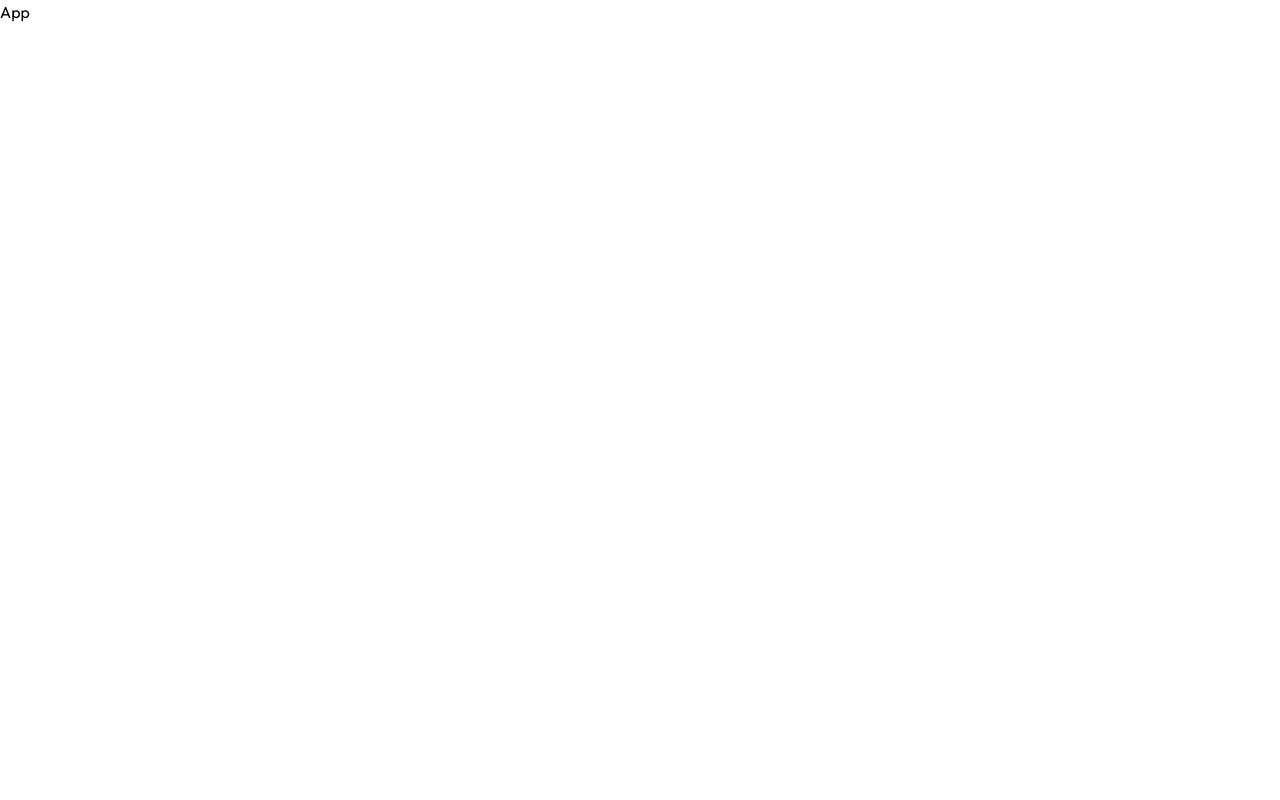
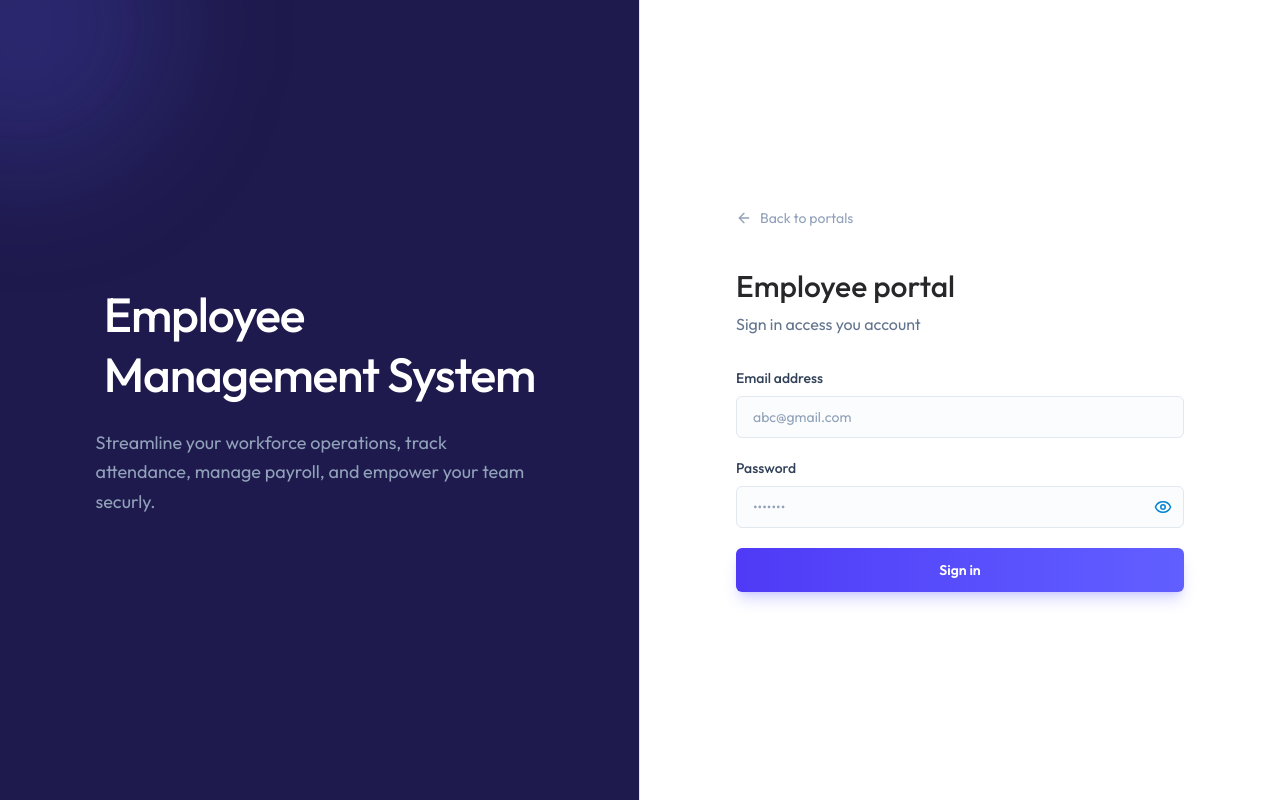
Before and after one commit to Vaibhav6234/EMS---MERN, a React (Vite) app in the folder frontend/: page /login/employee in a window 1280 px wide. Built offline with nearby package versions, Linux system fonts and the light colour scheme.

Commit message:
login form Ui completed

```diff
--- a/frontend/src/App.jsx
+++ b/frontend/src/App.jsx
@@ -1,10 +1,40 @@
-import React from 'react'
-
+import React from "react";
+import { Toaster } from "react-hot-toast";
+import { Navigate, replace, Route, Routes } from "react-router-dom";
+import LoginLanding from "./pages/LoginLanding";
+import Layout from "./pages/Layout";
+import Dashboard from "./pages/Dashboard";
+import Employees from "./pages/Employees";
+import Attandence from "./pages/Attandence";
+import Leave from "./pages/Leave";
+import Payslip from "./pages/Payslip";
+import Settings from "./pages/Settings";
+import PrintPlayslip from "./pages/PrintPlayslip";
+import LoginForm from "./components/LoginForm";
 
 const App = () => {
   return (
-    <div>App</div>
-  )
-}
+    <>
+      <Toaster />
+      <Routes>
+        <Route path="/login" element={<LoginLanding />} />
 
-export default App
+        <Route path="/login/admin" element={<LoginForm role="admin" title="Admin portal" subtitle="Sign in to manage the organization" />} />
+        <Route path="/login/employee" element={<LoginForm role="employee" title="Employee portal" subtitle="Sign in access you account" />} />
+
+        <Route element={<Layout />}>
+          <Route path="/dashboard" element={<Dashboard />} />
+          <Route path="/employees" element={<Employees />} />
+          <Route path="/attandence" element={<Attandence />} />
+          <Route path="/leave" element={<Leave />} />
+          <Route path="/payslips" element={<Payslip />} />
+          <Route path="/setting" element={<Settings />} />
+        </Route>
+        <Route path="/print/payslips/:id" element={<PrintPlayslip />} />
+        <Route path="*" element={<Navigate to="/dashboard" />} replace />
+      </Routes>
+    </>
+  );
+};
+
+export default App;
--- /dev/null
+++ b/frontend/src/components/LoginForm.jsx
@@ -0,0 +1,98 @@
+import React, { useState } from "react";
+import LoginLeftSide from "./LoginLeftSide";
+import { Link } from "react-router-dom";
+import { ArrowLeftIcon, EyeIcon, EyeOffIcon, Loader2Icon } from "lucide-react";
+
+const LoginForm = ({ role, title, subtitle }) => {
+  const [email, setEmail] = useState("");
+  const [password, setPassword] = useState("");
+  const [showpassword, setShowPassword] = useState(false);
+  const [error, setError] = useState("");
+  const [loading, setLoading] = useState(false);
+
+  const handleSubmit = async (e) => {
+    e.preventDefault();
+  };
+
+  return (
+    <div className="min-h-screen flex flex-col md:flex-row ">
+      <LoginLeftSide />
+      <div className="flex-1 flex items-center justify-center p-6 sm:p-12 bg-white ">
+        <div className="w-full max-w-md animate-fade-in ">
+          <Link
+            to="/login"
+            className="inline-flex items-center gap-2 text-slate-400 hover:text-slate-700 text-sm mb-10 transition-colors"
+          >
+            <ArrowLeftIcon size={16} /> Back to portals
+          </Link>
+
+          <div className="mb-8">
+            <h1 className="text-2xl sm:text-3xl font-medium text-zinc-800 ">
+              {title}
+            </h1>
+            <p className="text-slate-500 text-sm sm:text-base mt-2 ">
+              {subtitle}
+            </p>
+          </div>
+
+          {error && (
+            <div className="mb-6 p-4 bg-rose-50 border border-rose-200 text-rose-700 text-sm rounded-xl flex items-start gap-3">
+              <div className="w-1.5 h1.5 rounded-full bg-rose-500 mt-1.5 shrink-0" />
+              {error}
+            </div>
+          )}
+
+          <form className="space-y-5" onSubmit={handleSubmit}>
+            <div>
+              <label className="block text-sm font-medium text-slate-700 mb-2">
+                Email address
+              </label>
+              <input
+                type="email"
+                value={email}
+                onChange={(e) => setEmail(e.target.value)}
+                required
+                placeholder="abc@gmail.com"
+              />
+            </div>
+            <div>
+              <label className="block text-sm font-medium text-slate-700 mb-2">
+                Password
+              </label>
+              <div className="relative">
+                <input
+                  type={showpassword ? "text" : "password"}
+                  value={password}
+                  onChange={(e) => setPassword(e.target.value)}
+                  required
+                  className="pr-11"
+                  placeholder="&bull;&bull;&bull;&bull;&bull;&bull;&bull;"
+                />
+                <button
+                  type="button"
+                  className="absolute right-3 top-1/2 -translate-y-1/2 text-sky-600 hover:text-slate-600 transition-colors"
+                  onClick={() => setShowPassword(!showpassword)}
+                >
+                  {showpassword ? (
+                    <EyeOffIcon size={18} />
+                  ) : (
+                    <EyeIcon size={18} />
+                  )}
+                </button>
+              </div>
+            </div>
+            <button
+              type="submit"
+              disabled={loading}
+              className="w-full py-3 bg-linear-to-r from-indigo-600 to-indigo-500 text-white rounded-md text-sm font-semibold hover:from-indigo-700 hover:to-indigo-600 disabled:opacity-50 transition-all duration-200 shadow-lg shadow-indigo-500/25 active:scale-[0.98] flex items-center justify-center"
+            >
+              {loading && <Loader2Icon className="animate-spin h-4 w-4 mr-2" />} Sign in
+            </button>
+          </form>
+        </div>
+      </div>
+    </div>
+  );
+};
+
+export default LoginForm;
--- /dev/null
+++ b/frontend/src/components/LoginLeftSide.jsx
@@ -0,0 +1,21 @@
+import React from "react";
+
+const LoginLeftSide = () => {
+  return (
+    <div className="hidden md:flex w-1/2 bg-indigo-950 relative overflow-hidden border-r border-slate-200 ">
+      <div className="absolute -top-30 -left-30 w-72 h-72 bg-indigo-500/20 rounded-full blur-3xl "></div>
+
+      <div className="relative z-10 flex flex-col items-center justify-center p-12 lg:p-20 w-full h-full ">
+        <h1 className="text-4xl lg:text-5xl font-medium text-white mb-6 leading-tight tracking-tight ">
+          Employee <br /> Management System
+        </h1>
+        <p className="text-slate-400 text-lg max-w-md leading-relaxed ">
+          Streamline your workforce operations, track attendance, manage
+          payroll, and empower your team securly.{" "}
+        </p>
+      </div>
+    </div>
+  );
+};
+
+export default LoginLeftSide;
--- /dev/null
+++ b/frontend/src/pages/Attandence.jsx
@@ -0,0 +1,9 @@
+import React from 'react'
+
+const Attandence = () => {
+  return (
+    <div>Attandence</div>
+  )
+}
+
+export default Attandence
--- /dev/null
+++ b/frontend/src/pages/Dashboard.jsx
@@ -0,0 +1,9 @@
+import React from 'react'
+
+const Dashboard = () => {
+  return (
+    <div>Dashboard</div>
+  )
+}
+
+export default Dashboard
--- /dev/null
+++ b/frontend/src/pages/Employees.jsx
@@ -0,0 +1,9 @@
+import React from 'react'
+
+const Employees = () => {
+  return (
+    <div>Employees</div>
+  )
+}
+
+export default Employees
--- /dev/null
+++ b/frontend/src/pages/Layout.jsx
@@ -0,0 +1,17 @@
+import React from "react";
+import { Outlet } from "react-router-dom";
+
+const Layout = () => {
+  return (
+    <div className="flex h-screen bg-linear-to-br from-slate-50 via-white to-indigo-50/30 " >
+      <p>Sidebar</p>
+      <main className="flex-1 overflow-y-auto" >
+        <div className="p-4 pt-16 sm:p-6 sm:pt-6 lg:p-6 max-w-400 mx-auto " >
+          <Outlet />
+        </div>
+      </main>
+    </div>
+  );
+};
+
+export default Layout;
--- /dev/null
+++ b/frontend/src/pages/Leave.jsx
@@ -0,0 +1,9 @@
+import React from 'react'
+
+const Leave = () => {
+  return (
+    <div>Leave</div>
+  )
+}
+
+export default Leave
--- /dev/null
+++ b/frontend/src/pages/LoginLanding.jsx
@@ -0,0 +1,55 @@
+import React from "react";
+import LoginLeftSide from "../components/LoginLeftSide";
+import { ArrowRightIcon, ShieldIcon, UserIcon } from "lucide-react"
+import { Link } from "react-router-dom";
+
+const LoginLanding = () => {
+
+  const portalOptions = [
+    {
+      to: "/login/admin",
+      title: "Admin Portal",
+      description: "Manage employees, departments, payroll, and system configurations.",
+      icon: ShieldIcon
+    },
+    {
+      to: "/login/employee",
+      title: "Employee Portal",
+      description: "View your profile, track attendance, request time off, and access payslips.",
+      icon: UserIcon
+    }
+  ]
+  return (
+    <div className="min-h-screen flex flex-col md:flex-row">
+      <LoginLeftSide />
+
+      <div className="w-full md:w-1/2 flex flex-col items-center justify-center p-6 sm:p-12 lg:p-16 relative overflow-y-auto min-h-screen ">
+        <div className="w-full max-w-md animate-fade-in relative z-10 " >
+          {/* Header */}
+          <div className="mb-10 text-center md:text-left " >
+            <h2 className="text-3xl font-medium text-slate-900 tracking-light mb-3 " >Welcome Back</h2>
+            <p className="text-slate-500 " >Select your portal to securly  access the system.</p>
+          </div>
+          {/* Portal Lists */}
+          <div className="space-y-4">
+            {portalOptions.map((portal)=>(
+              <Link key={portal.to} to={portal.to} className="group block bg-slate-50 border border-slate-200 rounded-lg p-5 sm:p-6 transition-all duration-300 hover:border-indigo-400 hover:bg-indigo-50 " >
+                <div className="relative z-10 flex items-center justify-between gap-4 sm:gap-5 ">
+                  <h3 className="text-lg text-slate-800 group-hover:text-indigo-600 mb-1 transition-colors " >{portal.title}</h3>
+                  <ArrowRightIcon className="w-4 h-4 text-slate-400 group-hover:text-indigo-600 group-hover:translate-x-1 transition-all duration-300 " />
+                </div>
+              </Link>
+            ))}
+          </div>
+
+          {/* Footer */}
+          <div className="mt-12 text-center md:text-left text-sm text-slate-400 " >
+            <p>© {new Date().getFullYear} ABCTech All rights reserved. </p>
+          </div>
+        </div>
+      </div>
+    </div>
+  );
+};
+
+export default LoginLanding;
--- /dev/null
+++ b/frontend/src/pages/Payslip.jsx
@@ -0,0 +1,9 @@
+import React from 'react'
+
+const Payslip = () => {
+  return (
+    <div>Payslip</div>
+  )
+}
+
+export default Payslip
--- /dev/null
+++ b/frontend/src/pages/PrintPlayslip.jsx
@@ -0,0 +1,9 @@
+import React from 'react'
+
+const PrintPlayslip = () => {
+  return (
+    <div>PrintPlayslip</div>
+  )
+}
+
+export default PrintPlayslip
--- /dev/null
+++ b/frontend/src/pages/Settings.jsx
@@ -0,0 +1,9 @@
+import React from 'react'
+
+const Settings = () => {
+  return (
+    <div>Settings</div>
+  )
+}
+
+export default Settings
```
